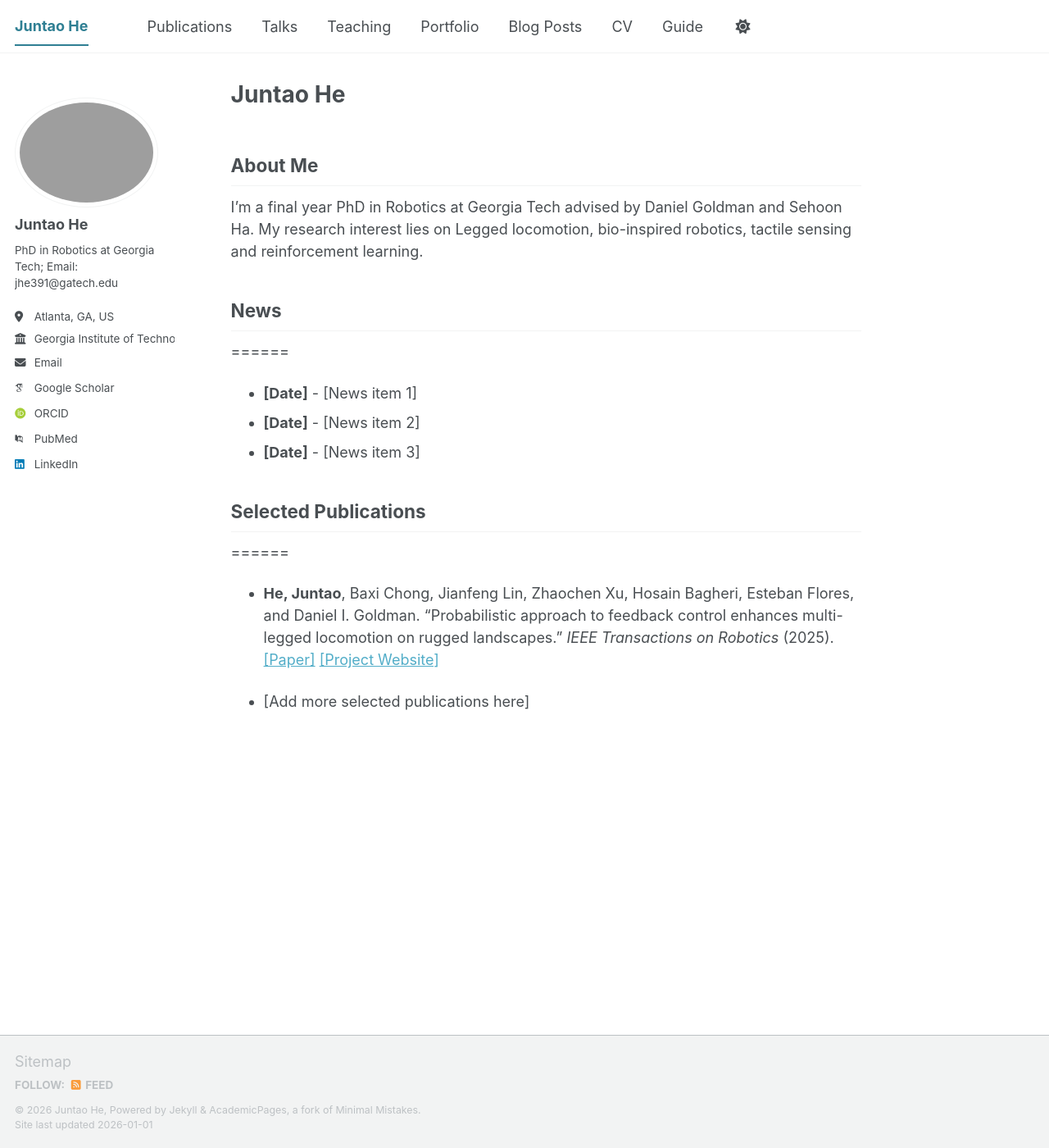
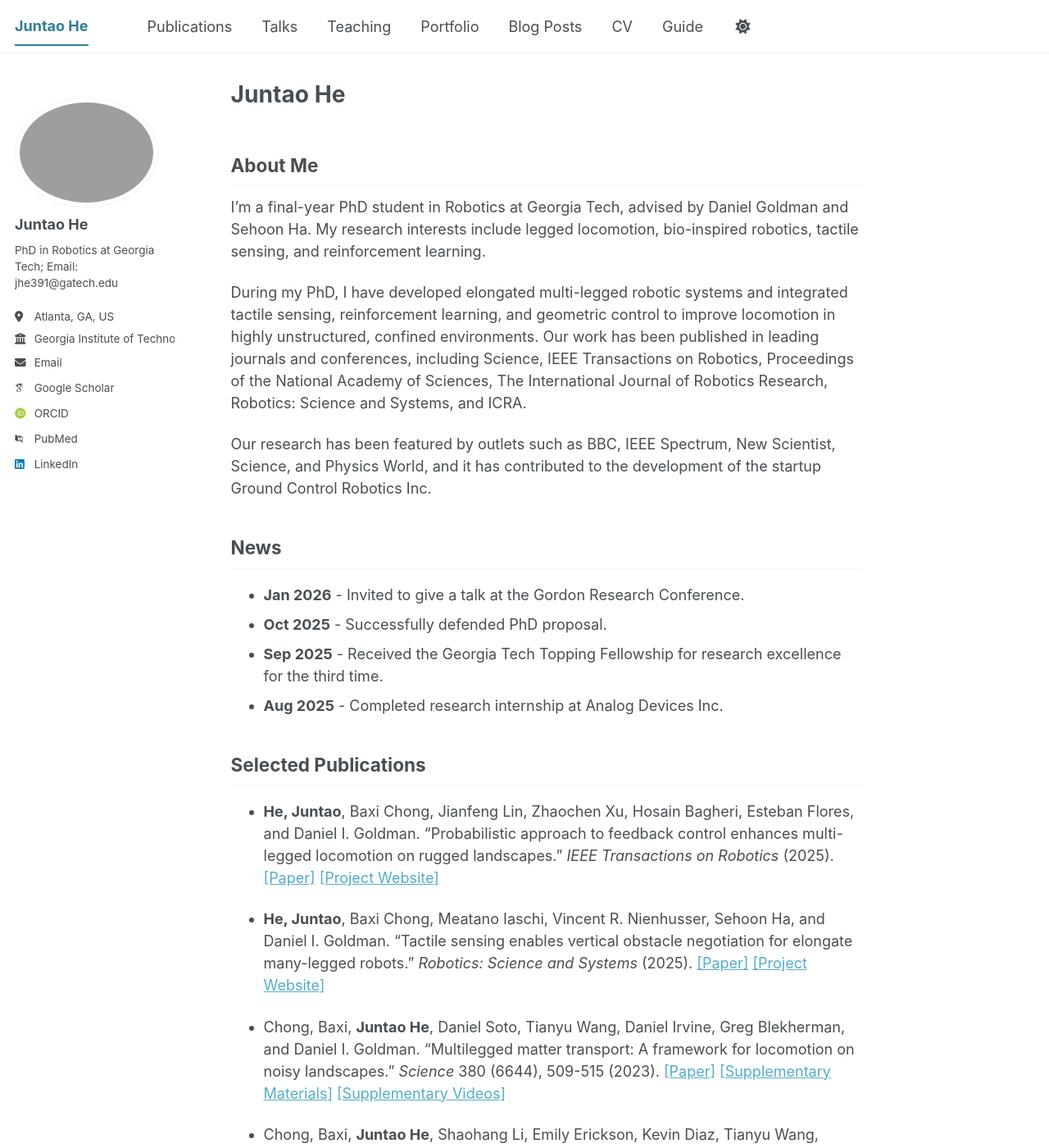
Before and after one commit to JuntaoHe/juntaohe.github.io, a Jekyll site: the page built from _pages/about.md, in a window 1280 px wide and 1400 px high. Shown: the whole window at 82% size. Built offline with Jekyll 4.4.1, drawn with Linux system fonts in a browser that asks for light colours; some web fonts are replaced; a script bundle is joined from its source files by our own code; library files that are not in the unit come from our copies; some of the changed text lies outside the part shown.

Commit message:
update the home page

```diff
--- a/_pages/about.md
+++ b/_pages/about.md
@@ -9,18 +9,25 @@ redirect_from:
 
 ## About Me
 
-I'm a final year PhD in Robotics at Georgia Tech advised by Daniel Goldman and Sehoon Ha. My research interest lies on Legged locomotion, bio-inspired robotics, tactile sensing and reinforcement learning.
+I’m a final-year PhD student in Robotics at Georgia Tech, advised by Daniel Goldman and Sehoon Ha. My research interests include legged locomotion, bio-inspired robotics, tactile sensing, and reinforcement learning.
+
+During my PhD, I have developed elongated multi-legged robotic systems and integrated tactile sensing, reinforcement learning, and geometric control to improve locomotion in highly unstructured, confined environments. Our work has been published in leading journals and conferences, including Science, IEEE Transactions on Robotics, Proceedings of the National Academy of Sciences, The International Journal of Robotics Research, Robotics: Science and Systems, and ICRA.
+
+Our research has been featured by outlets such as BBC, IEEE Spectrum, New Scientist, Science, and Physics World, and it has contributed to the development of the startup Ground Control Robotics Inc.
 
 ## News
-======
 
-- **[Date]** - [News item 1]
-- **[Date]** - [News item 2]
-- **[Date]** - [News item 3]
+- **Jan 2026** - Invited to give a talk at the Gordon Research Conference.
+- **Oct 2025** - Successfully defended PhD proposal.
+- **Sep 2025** - Received the Georgia Tech Topping Fellowship for research excellence for the third time.
+- **Aug 2025** - Completed research internship at Analog Devices Inc.
 
 ## Selected Publications
-======
 
 - **He, Juntao**, Baxi Chong, Jianfeng Lin, Zhaochen Xu, Hosain Bagheri, Esteban Flores, and Daniel I. Goldman. "Probabilistic approach to feedback control enhances multi-legged locomotion on rugged landscapes." *IEEE Transactions on Robotics* (2025). [[Paper]](https://crablab.gatech.edu/pages/publications/pdf/2025_IEEE_JHe.pdf) [[Project Website]](https://crablab.gatech.edu/pages/publications/pdf/2025_IEEE_JHe.pdf)
 
-- [Add more selected publications here]
+- **He, Juntao**, Baxi Chong, Meatano Iaschi, Vincent R. Nienhusser, Sehoon Ha, and Daniel I. Goldman. "Tactile sensing enables vertical obstacle negotiation for elongate many-legged robots." *Robotics: Science and Systems* (2025). [[Paper]](https://arxiv.org/pdf/2504.08615) [[Project Website]](https://juntaohe.github.io/Climbing_RSS2025/)
+
+- Chong, Baxi, **Juntao He**, Daniel Soto, Tianyu Wang, Daniel Irvine, Greg Blekherman, and Daniel I. Goldman. "Multilegged matter transport: A framework for locomotion on noisy landscapes." *Science* 380 (6644), 509-515 (2023). [[Paper]](https://crablab.gatech.edu/pages/publications/pdf/Baxi_science_2023.pdf) [[Supplementary Materials]](https://crablab.gatech.edu/pages/publications/pdf/baxi_science_2023_si.pdf) [[Supplementary Videos]](https://crablab.gatech.edu/pages/publications/videos/Baxi_science_2023.mp4)
+
+- Chong, Baxi, **Juntao He**, Shaohang Li, Emily Erickson, Kevin Diaz, Tianyu Wang, Daniel Soto, and Daniel I. Goldman. "Self-propulsion via slipping: Frictional swimming in multilegged locomotors." *Proceedings of the National Academy of Sciences* 120 (11), e2213698120 (2023).  [[Paper]](https://crablab.gatech.edu/pages/publications/pdf/Baxi_paper2023.pdf) [[Supplementary Materials]](https://crablab.gatech.edu/pages/publications/pdf/Baxi_2023SI.pdf) [[Supplementary Videos]](https://crablab.gatech.edu/pages/publications/videos/Baxi_2023movie.mp4)
```
